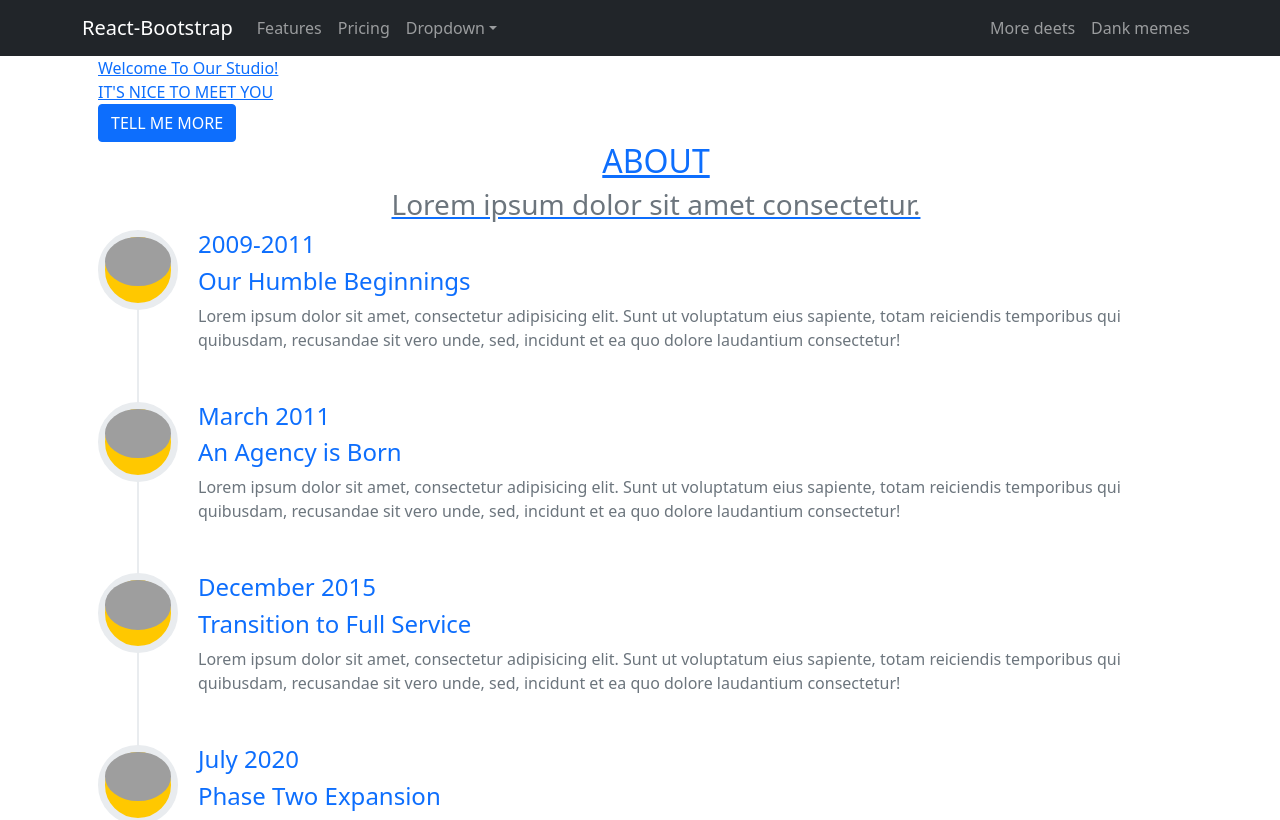
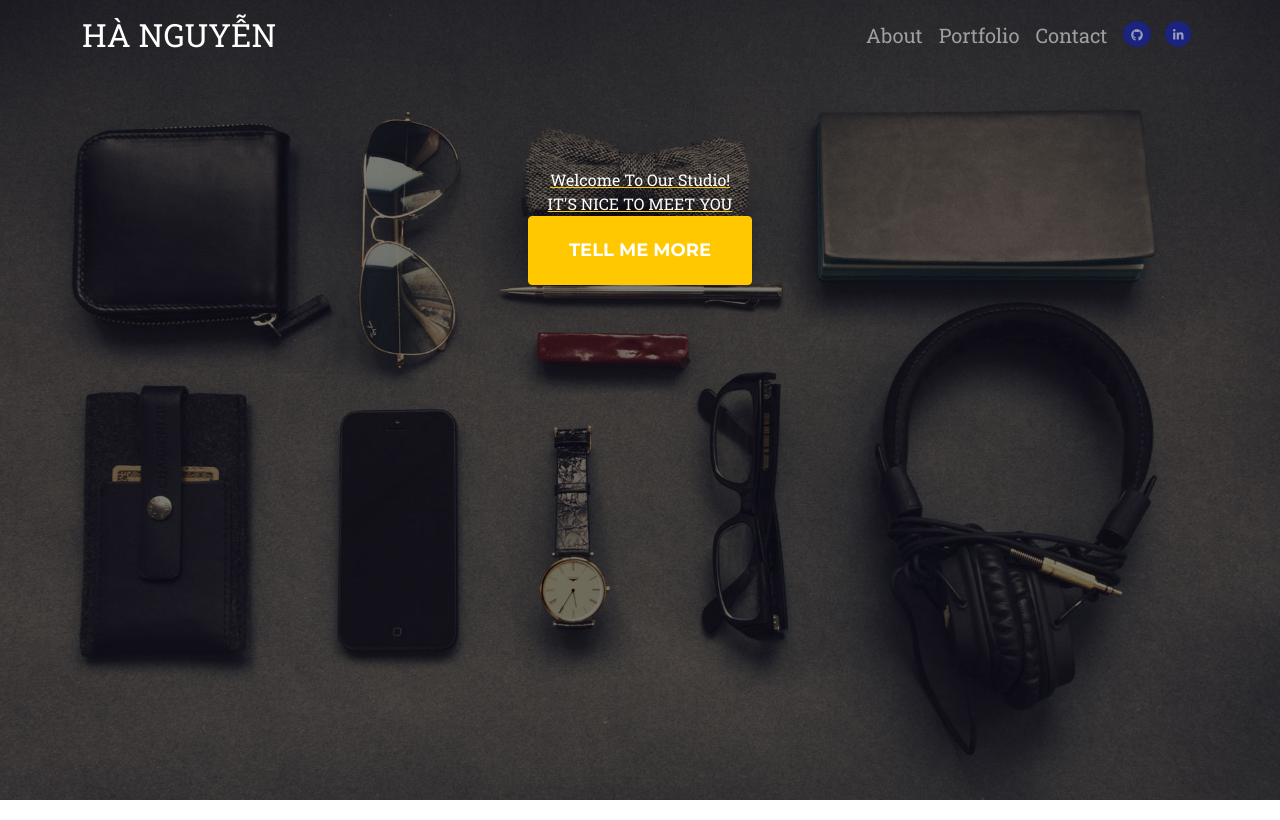
Before and after one commit to iamha1/profile-2021, a React (Create React App) app: page / in a window 1280 px wide. Shown: the top 820 px of the page. Built offline with nearby package versions, Linux system fonts and the light colour scheme; grey boxes are pictures that could not be loaded; a web font is replaced by a local one.

Commit message:
Update header.js

```diff
--- a/src/About.js
+++ b/src/About.js
@@ -10,46 +10,7 @@ const About = () => {
                     <h3 className="section-subheading text-muted">Lorem ipsum dolor sit amet consectetur.</h3>
                 </div>
                 <ul className="timeline">
-                    <li>
-                        <div className="timeline-image"><img className="rounded-circle img-fluid" src="assets/img/about/1.jpg" alt="..." /></div>
-                        <div className="timeline-panel">
-                            <div className="timeline-heading">
-                                <h4>2009-2011</h4>
-                                <h4 className="subheading">Our Humble Beginnings</h4>
-                            </div>
-                            <div className="timeline-body"><p className="text-muted">Lorem ipsum dolor sit amet, consectetur adipisicing elit. Sunt ut voluptatum eius sapiente, totam reiciendis temporibus qui quibusdam, recusandae sit vero unde, sed, incidunt et ea quo dolore laudantium consectetur!</p></div>
-                        </div>
-                    </li>
-                    <li className="timeline-inverted">
-                        <div className="timeline-image"><img className="rounded-circle img-fluid" src="assets/img/about/2.jpg" alt="..." /></div>
-                        <div className="timeline-panel">
-                            <div className="timeline-heading">
-                                <h4>March 2011</h4>
-                                <h4 className="subheading">An Agency is Born</h4>
-                            </div>
-                            <div className="timeline-body"><p className="text-muted">Lorem ipsum dolor sit amet, consectetur adipisicing elit. Sunt ut voluptatum eius sapiente, totam reiciendis temporibus qui quibusdam, recusandae sit vero unde, sed, incidunt et ea quo dolore laudantium consectetur!</p></div>
-                        </div>
-                    </li>
-                    <li>
-                        <div className="timeline-image"><img className="rounded-circle img-fluid" src="assets/img/about/3.jpg" alt="..." /></div>
-                        <div className="timeline-panel">
-                            <div className="timeline-heading">
-                                <h4>December 2015</h4>
-                                <h4 className="subheading">Transition to Full Service</h4>
-                            </div>
-                            <div className="timeline-body"><p className="text-muted">Lorem ipsum dolor sit amet, consectetur adipisicing elit. Sunt ut voluptatum eius sapiente, totam reiciendis temporibus qui quibusdam, recusandae sit vero unde, sed, incidunt et ea quo dolore laudantium consectetur!</p></div>
-                        </div>
-                    </li>
-                    <li className="timeline-inverted">
-                        <div className="timeline-image"><img className="rounded-circle img-fluid" src="assets/img/about/4.jpg" alt="..." /></div>
-                        <div className="timeline-panel">
-                            <div className="timeline-heading">
-                                <h4>July 2020</h4>
-                                <h4 className="subheading">Phase Two Expansion</h4>
-                            </div>
-                            <div className="timeline-body"><p className="text-muted">Lorem ipsum dolor sit amet, consectetur adipisicing elit. Sunt ut voluptatum eius sapiente, totam reiciendis temporibus qui quibusdam, recusandae sit vero unde, sed, incidunt et ea quo dolore laudantium consectetur!</p></div>
-                        </div>
-                    </li>
+
                     <li className="timeline-inverted">
                         <div className="timeline-image">
                             <h4>
--- a/src/App.css
+++ b/src/App.css
@@ -1,5 +1,5 @@
-iv.top-picture {
-  background-image: url("./assets/img/header-bg.jpg");
+div.top-picture {
+  background-image: url("header-bg.jpg");
   background-repeat: no-repeat;
   background-attachment: scroll;
   background-position: center center;
--- a/src/App.js
+++ b/src/App.js
@@ -1,18 +1,18 @@
 import './App.css';
 import 'bootstrap/dist/css/bootstrap.min.css';
 import Scrollspy from 'react-scrollspy'
-import  Navbar from './Navbar';
+import { NavBar }from './NavBar';
 import Header from './Header';
 import About from './About';
 import Portfolio from './Portfolio';
 import Contact from './Contact';
-
+import './style.css'
 
 function App() {
   return (
     <div className="App">
       <div>
-      <Navbar/>
+      <NavBar/>
       <Scrollspy items={ ['home', 'section-1', 'section-2', 'section-3'] } currentClassName="is-current">
         <a href="#home"><Header/></a>
         <a href="#section-1"><About/></a>
--- a/src/Header.js
+++ b/src/Header.js
@@ -14,4 +14,4 @@ const Header = () => {
     )
 }
 
-export default Header
+export default Header;
--- a/src/Navbar.js
+++ b/src/Navbar.js
@@ -1,30 +1,48 @@
-import React from 'react'
-import {Navbar, Container, Nav, NavDropdown} from 'react-bootstrap'
+import React, {useState, useEffect} from 'react'
+import {Navbar, Container, Nav} from 'react-bootstrap'
+import './NavBar.css'
 
-const NavBar = () => {
+export const NavBar = () => {
+  const [scroll, setScroll] = useState(false);
+  useEffect(() => {
+    window.addEventListener("scroll", () => {
+      setScroll(window.scrollY > 50);
+    });
+  }, []);
+
     return (
         <div>
-        <Navbar collapseOnSelect expand="lg" bg="dark" variant="dark">
+  <Navbar collapseOnSelect className={scroll ? "bg-dark" : "bg-transparent"} expand="lg" variant="dark" id="custom-nav">
   <Container>
-  <Navbar.Brand href="#home">React-Bootstrap</Navbar.Brand>
+  <Navbar.Brand href="#home">HÀ NGUYỄN</Navbar.Brand>
   <Navbar.Toggle aria-controls="responsive-navbar-nav" />
   <Navbar.Collapse id="responsive-navbar-nav">
     <Nav className="me-auto">
-      <Nav.Link href="#features">Features</Nav.Link>
-      <Nav.Link href="#pricing">Pricing</Nav.Link>
-      <NavDropdown title="Dropdown" id="collasible-nav-dropdown">
-        <NavDropdown.Item href="#action/3.1">Action</NavDropdown.Item>
-        <NavDropdown.Item href="#action/3.2">Another action</NavDropdown.Item>
-        <NavDropdown.Item href="#action/3.3">Something</NavDropdown.Item>
-        <NavDropdown.Divider />
-        <NavDropdown.Item href="#action/3.4">Separated link</NavDropdown.Item>
-      </NavDropdown>
     </Nav>
     <Nav>
-      <Nav.Link href="#deets">More deets</Nav.Link>
-      <Nav.Link eventKey={2} href="#memes">
-        Dank memes
-      </Nav.Link>
+      <div className="nav-links-bar">
+        <section id="section-1">
+          <Nav.Link href="#about">About</Nav.Link>
+        </section>
+        <section id="section-2">
+          <Nav.Link href="#portfolio">Portfolio</Nav.Link>
+        </section>
+        <section id="section-3">
+          <Nav.Link href="#contact">Contact</Nav.Link>
+        </section>
+        <section>
+          <Nav.Link className="social-links" href="https://github.com/VSmigielski" target="_blank" title="GitHub Profile" rel="noreferrer">
+          <i className="fab fa-github"></i>
+          </Nav.Link>
+        </section>
+        <section>
+          <Nav.Link className="social-links" href="https://www.linkedin.com/in/veronica-mccormick-b85025174/" target="_blank" title="LinkedIn Profile" rel="noreferrer">
+          <i className="fab fa-linkedin-in"></i>
+          </Nav.Link>
+        </section>
+
+
+      </div>
     </Nav>
   </Navbar.Collapse>
   </Container>
@@ -32,5 +50,3 @@ const NavBar = () => {
         </div>
     )
 }
-
-export default NavBar;
```
Also changed, not shown: src/header-bg.jpg (renamed from src/assets/img/header-bg.jpg).
